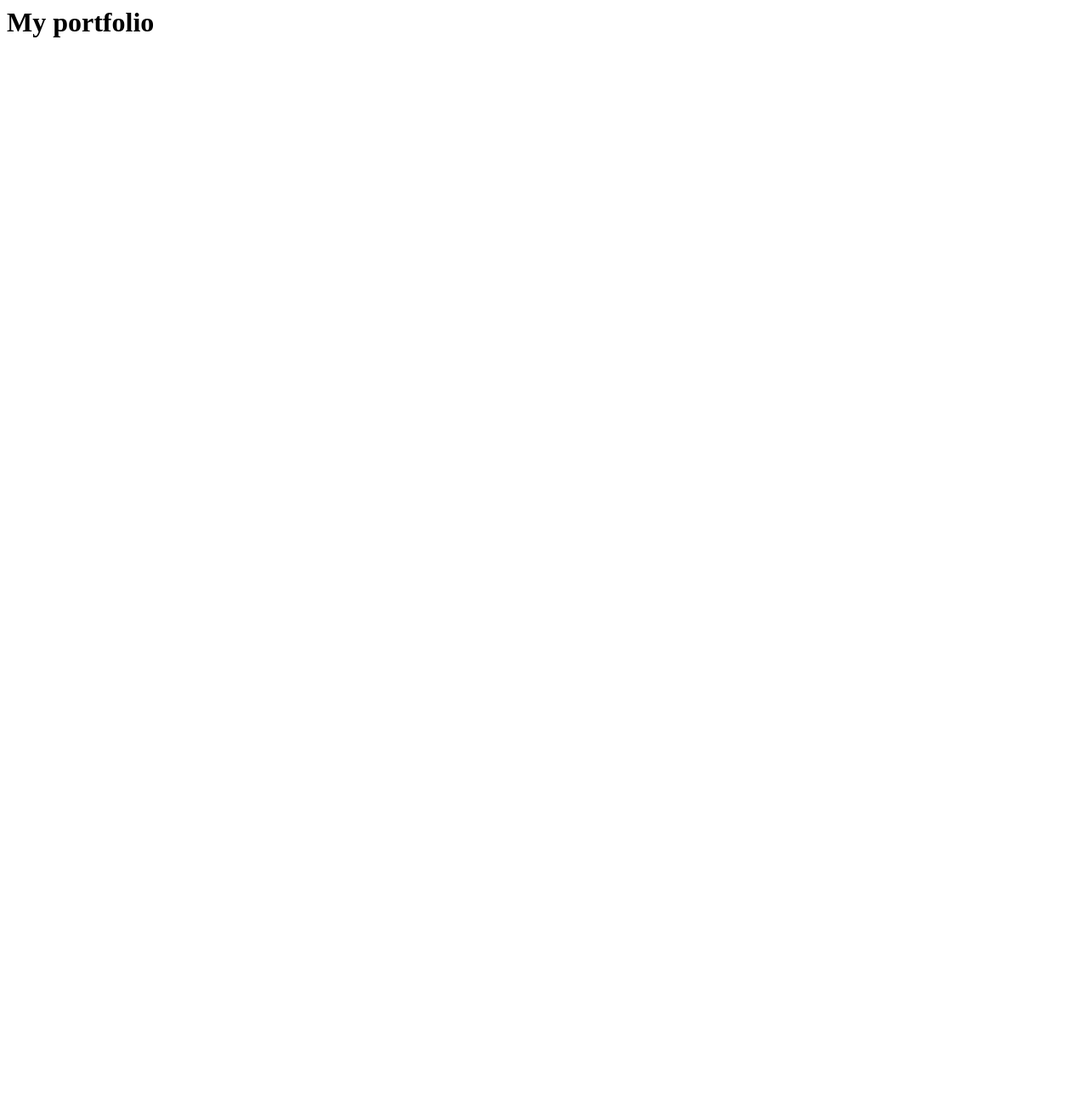
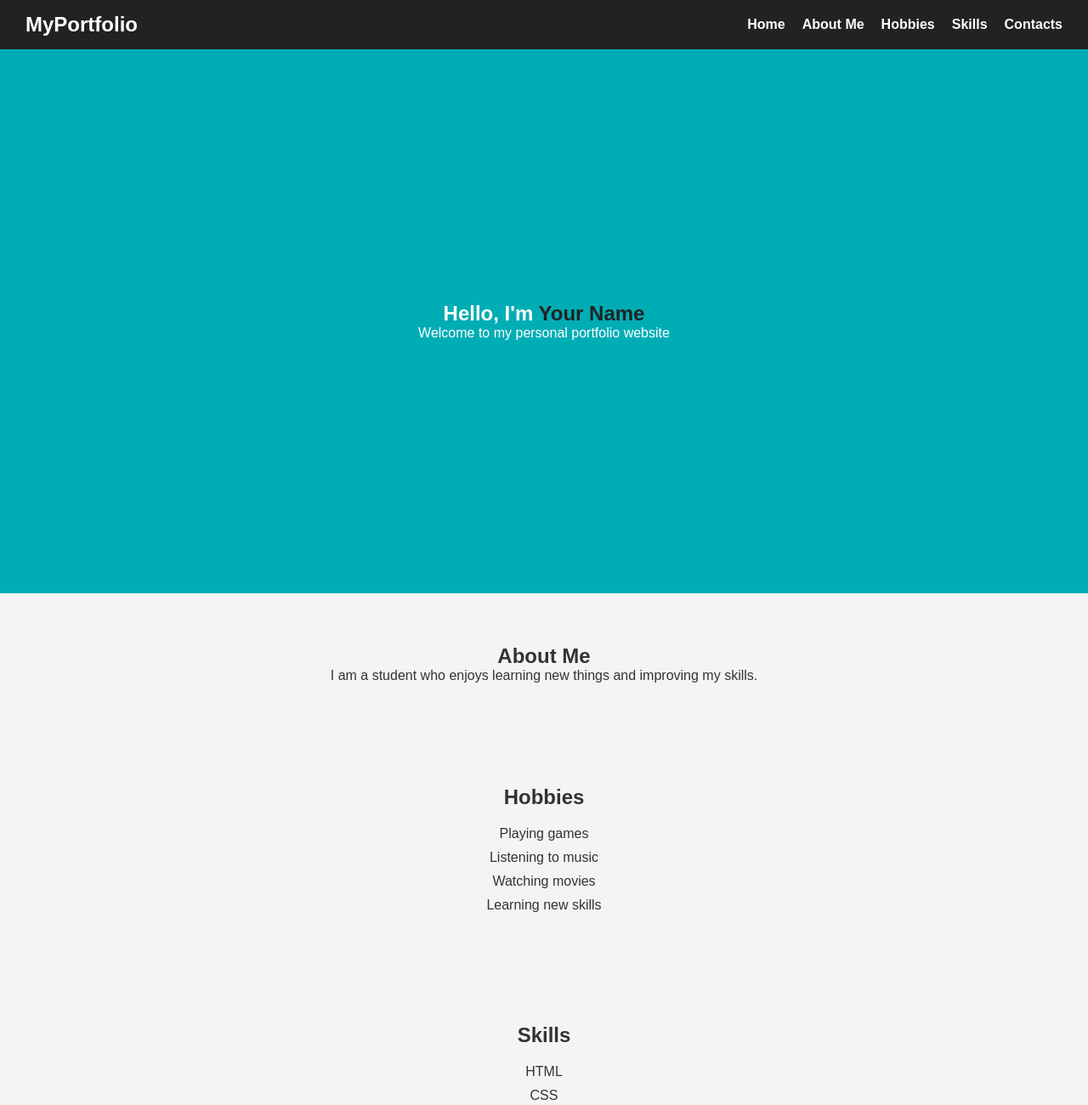
Before and after one commit to Jamesbatoon72/batoonjportfolio.github.io, a plain HTML site: page index.html in a window 1280 px wide. Shown: the top 1300 px of the page at 85% size. Before the commit the page ends 800 px from the top, so only its background shows below. Drawn offline with Linux system fonts and the light colour scheme.

Commit message:
Update index.html

```diff
--- a/index.html
+++ b/index.html
@@ -1 +1,77 @@
-<h1>My portfolio</h1>
+<!DOCTYPE html>
+<html lang="en">
+<head>
+<meta charset="UTF-8">
+<meta name="viewport" content="width=device-width, initial-scale=1.0">
+<title>Portfolio</title>
+<style>
+*{margin:0;padding:0;box-sizing:border-box;font-family:Arial,sans-serif}
+body{background:#f4f4f4;color:#333}
+nav{background:#222;color:#fff;padding:15px 30px;display:flex;justify-content:space-between;align-items:center;position:sticky;top:0}
+nav ul{list-style:none;display:flex}
+nav ul li{margin-left:20px}
+nav ul li a{text-decoration:none;color:#fff;font-weight:bold}
+nav ul li a:hover{color:#00adb5}
+.section{padding:60px 20px;text-align:center}
+.home{background:#00adb5;color:#fff;height:80vh;display:flex;flex-direction:column;justify-content:center}
+.home span{color:#222}
+.list{list-style:none;margin-top:20px}
+.list li{margin:10px 0}
+footer{background:#222;color:#fff;text-align:center;padding:15px}
+</style>
+</head>
+<body>
+
+<nav>
+<h2>MyPortfolio</h2>
+<ul>
+<li><a href="#home">Home</a></li>
+<li><a href="#about">About Me</a></li>
+<li><a href="#hobbies">Hobbies</a></li>
+<li><a href="#skills">Skills</a></li>
+<li><a href="#contact">Contacts</a></li>
+</ul>
+</nav>
+
+<section id="home" class="section home">
+<h1>Hello, I'm <span>Your Name</span></h1>
+<p>Welcome to my personal portfolio website</p>
+</section>
+
+<section id="about" class="section">
+<h2>About Me</h2>
+<p>I am a student who enjoys learning new things and improving my skills.</p>
+</section>
+
+<section id="hobbies" class="section">
+<h2>Hobbies</h2>
+<ul class="list">
+<li>Playing games</li>
+<li>Listening to music</li>
+<li>Watching movies</li>
+<li>Learning new skills</li>
+</ul>
+</section>
+
+<section id="skills" class="section">
+<h2>Skills</h2>
+<ul class="list">
+<li>HTML</li>
+<li>CSS</li>
+<li>Basic JavaScript</li>
+<li>Problem Solving</li>
+</ul>
+</section>
+
+<section id="contact" class="section">
+<h2>Contacts</h2>
+<p>Email: yourname@email.com</p>
+<p>Phone: +123 456 7890</p>
+</section>
+
+<footer>
+<p>© 2025 My Portfolio</p>
+</footer>
+
+</body>
+</html>
```
